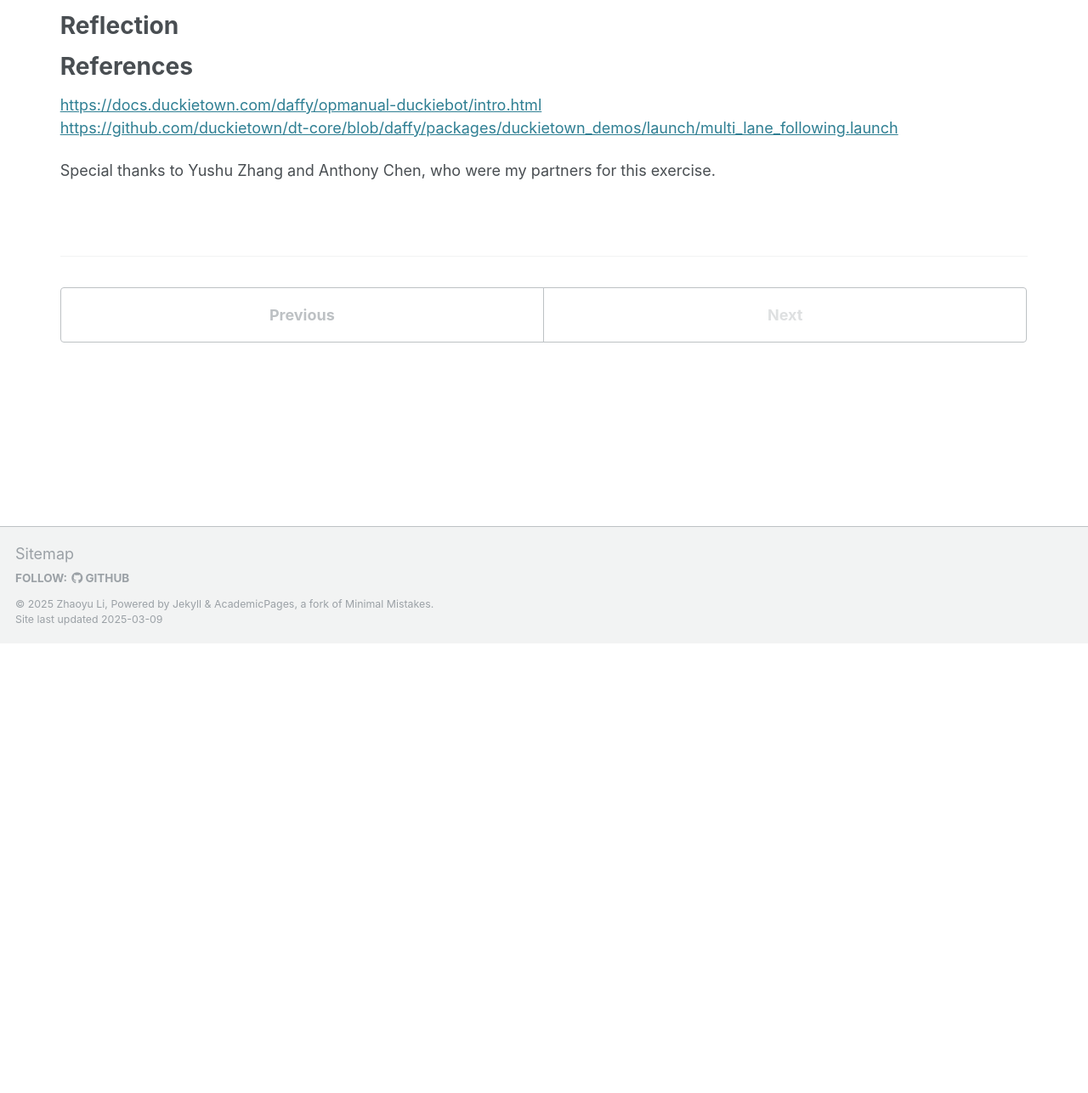
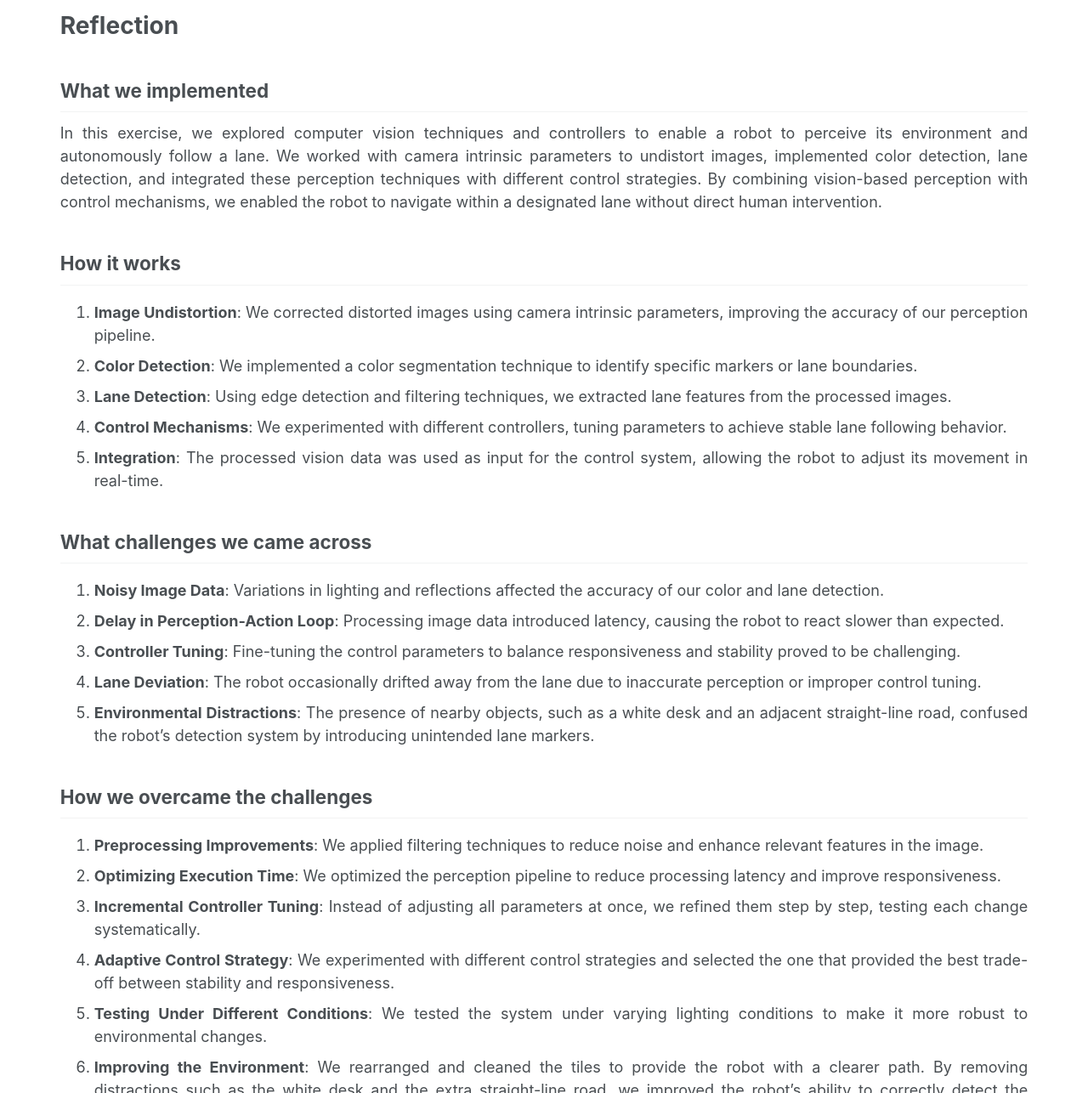
Before and after one commit to BlitzWrecker/W25-CMPUT-412, a Jekyll site: the page built from _reports/exercise-3.html, in a window 1280 px wide and 1400 px high, scrolled down 8893 px, cut to the strip 114-1400 px from the top of the window. Shown: the whole strip at 85% size. Built offline with Jekyll 4.4.1, drawn with Linux system fonts in a browser that asks for light colours; before the commit the page ends 9764 px from its top, so only the background shows below that; some of the changed text lies outside the part shown.

Commit message:
updated exercise 3 report

```diff
--- a/_reports/exercise-3.html
+++ b/_reports/exercise-3.html
@@ -302,6 +302,70 @@ date: 2025-03-09
 </section>
 
 <h1>Reflection</h1>
+<h2>What we implemented</h2>
+<p>
+  In this exercise, we explored computer vision techniques and controllers to enable a robot to perceive its environment and autonomously follow a lane. We worked with camera intrinsic parameters to undistort images, implemented color detection, lane detection, and integrated these perception techniques with different control strategies. By combining vision-based perception with control mechanisms, we enabled the robot to navigate within a designated lane without direct human intervention.
+</p>
+
+<h2>How it works</h2>
+<ol>
+  <li>
+    <b>Image Undistortion</b>: We corrected distorted images using camera intrinsic parameters, improving the accuracy of our perception pipeline.
+  </li>
+  <li>
+    <b>Color Detection</b>: We implemented a color segmentation technique to identify specific markers or lane boundaries.
+  </li>
+  <li>
+    <b>Lane Detection</b>: Using edge detection and filtering techniques, we extracted lane features from the processed images.
+  </li>
+  <li>
+    <b>Control Mechanisms</b>: We experimented with different controllers, tuning parameters to achieve stable lane following behavior.
+  </li>
+  <li>
+    <b>Integration</b>: The processed vision data was used as input for the control system, allowing the robot to adjust its movement in real-time.
+  </li>
+</ol>
+
+<h2>What challenges we came across</h2>
+<ol>
+  <li>
+    <b>Noisy Image Data</b>: Variations in lighting and reflections affected the accuracy of our color and lane detection.
+  </li>
+  <li>
+    <b>Delay in Perception-Action Loop</b>: Processing image data introduced latency, causing the robot to react slower than expected.
+  </li>
+  <li>
+    <b>Controller Tuning</b>: Fine-tuning the control parameters to balance responsiveness and stability proved to be challenging.
+  </li>
+  <li>
+    <b>Lane Deviation</b>: The robot occasionally drifted away from the lane due to inaccurate perception or improper control tuning.
+  </li>
+  <li>
+    <b>Environmental Distractions</b>: The presence of nearby objects, such as a white desk and an adjacent straight-line road, confused the robot’s detection system by introducing unintended lane markers.
+  </li>
+</ol>
+
+<h2>How we overcame the challenges</h2>
+<ol>
+  <li>
+    <b>Preprocessing Improvements</b>: We applied filtering techniques to reduce noise and enhance relevant features in the image.
+  </li>
+  <li>
+    <b>Optimizing Execution Time</b>: We optimized the perception pipeline to reduce processing latency and improve responsiveness.
+  </li>
+  <li>
+    <b>Incremental Controller Tuning</b>: Instead of adjusting all parameters at once, we refined them step by step, testing each change systematically.
+  </li>
+  <li>
+    <b>Adaptive Control Strategy</b>: We experimented with different control strategies and selected the one that provided the best trade-off between stability and responsiveness.
+  </li>
+  <li>
+    <b>Testing Under Different Conditions</b>: We tested the system under varying lighting conditions to make it more robust to environmental changes.
+  </li>
+  <li>
+    <b>Improving the Environment</b>: We rearranged and cleaned the tiles to provide the robot with a clearer path. By removing distractions such as the white desk and the extra straight-line road, we improved the robot’s ability to correctly detect the intended lane.
+  </li>
+</ol>
 
 <h1>References</h1>
 <p>
```
